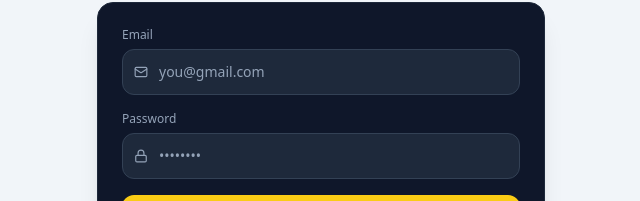
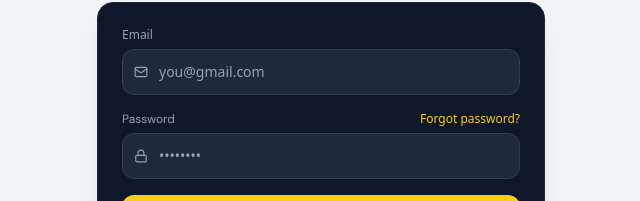
Before and after one commit to saubhagya02-bit/HireSense, a React (Vite) app in the folder frontend/: page /login in a window 1280 px wide. Shown: the part 321-522 px from the top of the page, without its empty margins (319-959 px from the left). Built offline with nearby package versions, Linux system fonts and the light colour scheme; no server answers.

Commit message:
feat(auth): add forgot password navigation link to login page

```diff
--- a/frontend/src/pages/LoginPage.tsx
+++ b/frontend/src/pages/LoginPage.tsx
@@ -40,9 +40,7 @@ export default function LoginPage() {
 
           <h1 className="text-3xl font-bold mb-2">Welcome back</h1>
 
-        <p className="text-slate-500">
-          Sign in to continue your practice
-        </p>
+          <p className="text-slate-500">Sign in to continue your practice</p>
         </div>
 
         {/* Login Card */}
@@ -62,9 +60,7 @@ export default function LoginPage() {
                 <input
                   type="email"
                   value={form.email}
-                onChange={(e) =>
-                  setForm({ ...form, email: e.target.value })
-                }
+                  onChange={(e) => setForm({ ...form, email: e.target.value })}
                   className="w-full bg-slate-800 text-white border border-slate-700 rounded-xl pl-9 pr-4 py-3 text-sm placeholder:text-slate-400 focus:border-yellow-400 focus:ring-1 focus:ring-yellow-400 outline-none"
                   placeholder="you@gmail.com"
                   required
@@ -73,10 +69,17 @@ export default function LoginPage() {
             </div>
 
             <div>
-            <label className="block text-xs text-slate-400 mb-1.5">
+              <div className="flex items-center justify-between mb-1.5">
+                <label className="text-xs text-slate-400 font-body">
                   Password
                 </label>
-
+                <Link
+                  to="/forgot-password"
+                  className="text-yellow-400 hover:text-yellow-300 hover:underline text-xs"
+                >
+                  Forgot password?
+                </Link>
+              </div>
               <div className="relative">
                 <Lock
                   size={14}
```
Lines whose indentation alone changed are shown as unchanged.
